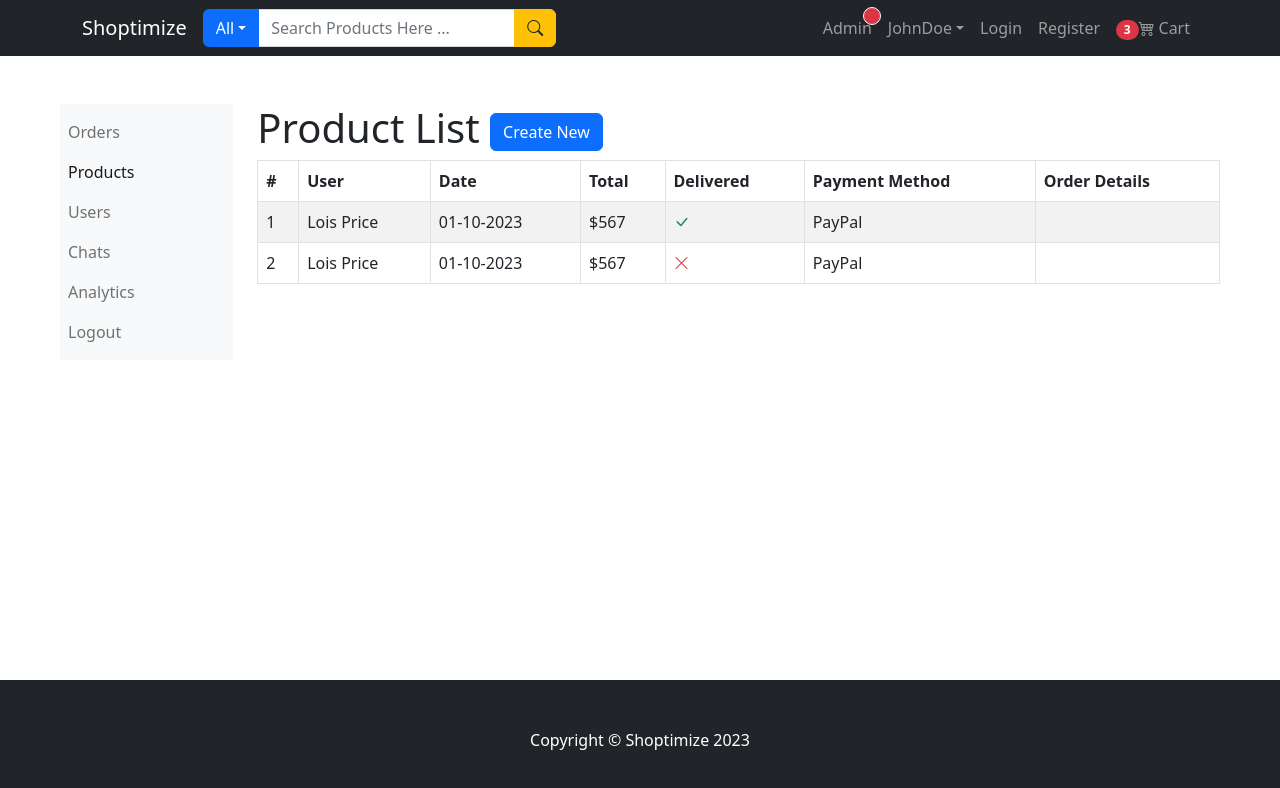
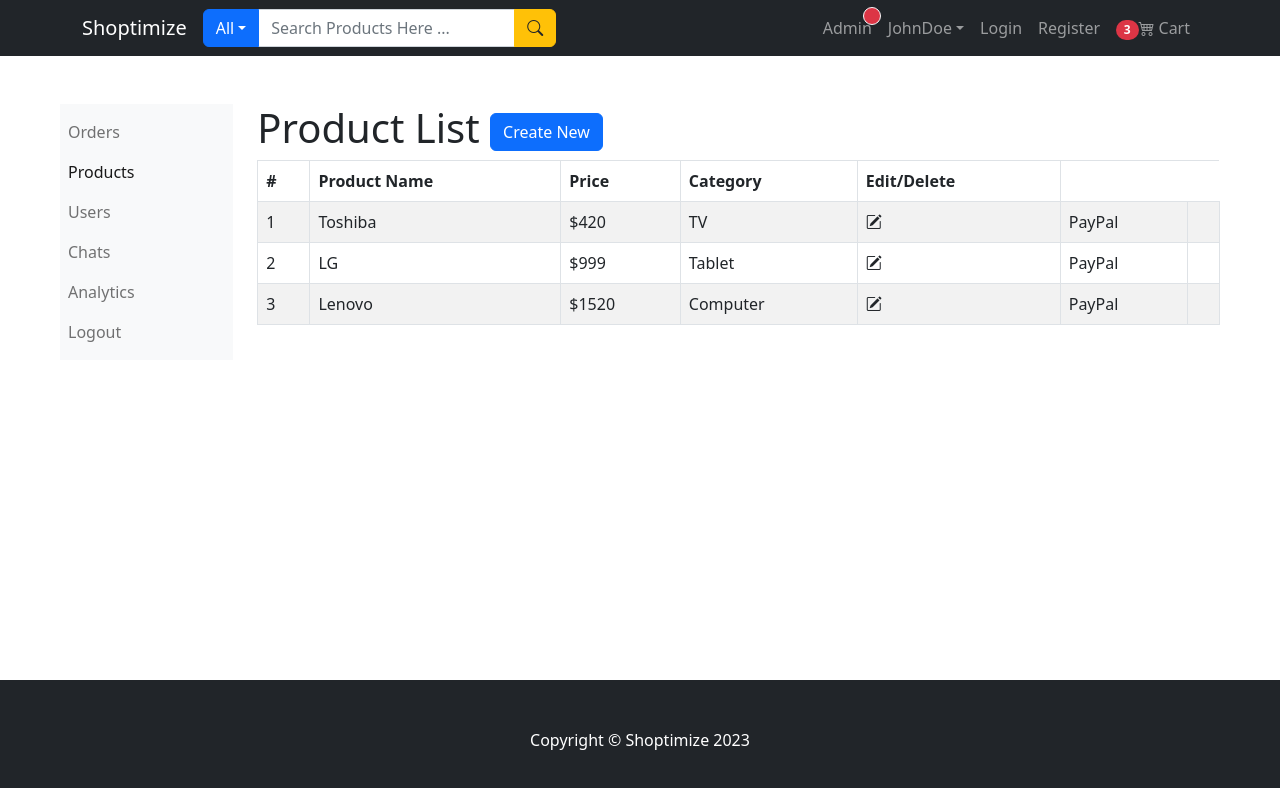
Before and after one commit to ShanchaiZ/MERN-ecommerce, a React (Create React App) app in the folder frontend/: page /admin/products in a window 1280 px wide. Shown: the top 788 px of the page. Built offline with nearby package versions, Linux system fonts and the light colour scheme.

Commit message:
changed table header and the table array data and the table output, and added an edit icon

```diff
--- a/frontend/src/pages/admin/AdminProductsPage.js
+++ b/frontend/src/pages/admin/AdminProductsPage.js
@@ -23,23 +23,25 @@ const AdminProductsPage = () => {
                         <tr>
                             {/* TABLE HEADERS */}
                             <th>#</th>
-                            <th>User</th>
-                            <th>Date</th>
-                            <th>Total</th>
-                            <th>Delivered</th>
-                            <th>Payment Method</th>
-                            <th>Order Details</th>
+                            <th>Product Name</th>
+                            <th>Price</th>
+                            <th>Category</th>
+                            <th>Edit/Delete</th>
                         </tr>
                     </thead>
                     <tbody>
-                        {["bi bi-check-lg text-success", "bi bi-x-lg text-danger"].map((item, idx) => (
-                            < tr key={idx}>
+                        {[
+                            { name: "Toshiba", price: "$420", category: "TV" },
+                            { name: "LG", price: "$999", category: "Tablet" },
+                            { name: "Lenovo", price: "$1520", category: "Computer"},
+                        ].map((item, idx) => (
+                            <tr key={idx}>
                                 <td>{idx + 1}</td>
-                                <td>Lois Price</td>
-                                <td>01-10-2023</td>
-                                <td>$567</td>
+                                <td>{item.name}</td>
+                                <td>{item.price}</td>
+                                <td>{item.category}</td>
                                 <td>
-                                    <i className={item}></i>
+                                    <i className="bi bi-pencil-square"></i>
                                 </td>
                                 <td>PayPal</td>
                                 <td>
```
